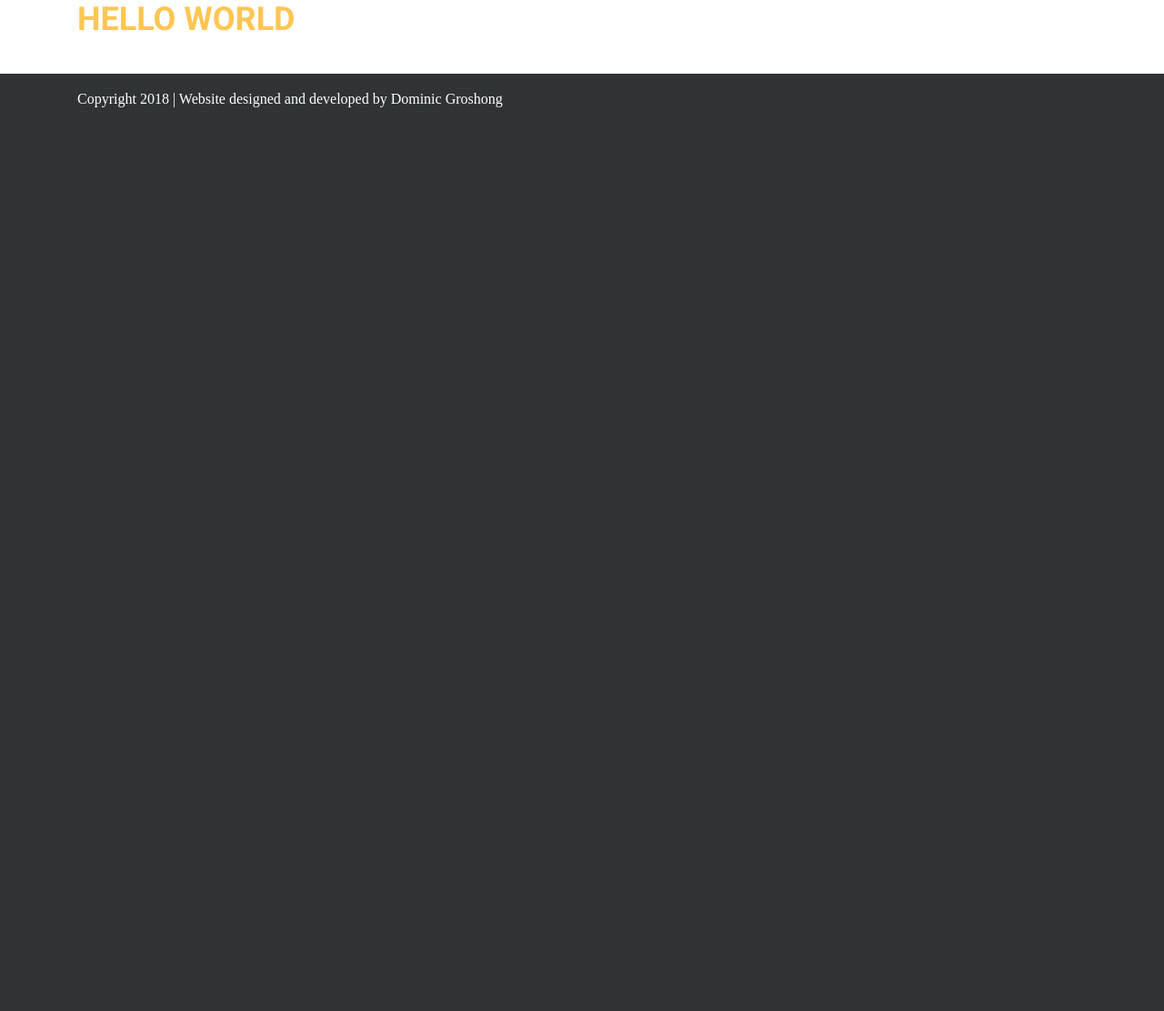
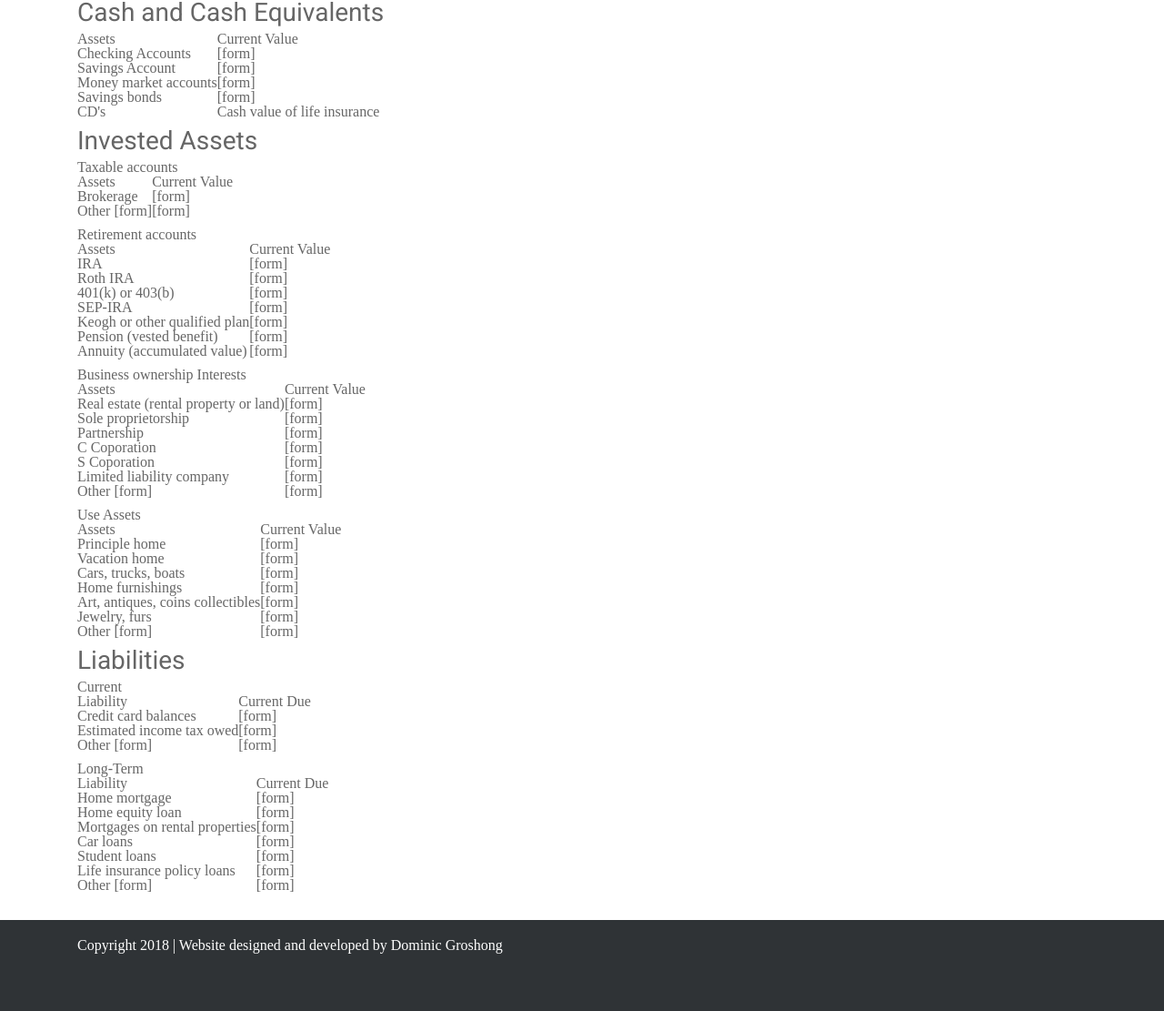
Before and after one commit to Dominic-Groshong/xzonos.github.io, a Jekyll site: the page HW2/index.html, which Jekyll copies as it is, in a window 1280 px wide. Shown: the whole page at 91% size. Built offline with Jekyll 4.4.1, drawn with Linux system fonts in a browser that asks for light colours; nearby versions of some CDN libraries; before the commit the page ends 900 px from its top, so only the background shows below that.

Commit message:
Adding rough table layout

```diff
--- a/HW2/css/styles.css
+++ b/HW2/css/styles.css
@@ -238,12 +238,14 @@ aside h1{
 /**********************
 			Table  Elements
 ***********************/
-.left{
-	padding-right: 20px;
+table{
+	margin-bottom: 10px;
 }
 
-.right{
-	padding-left: 20px;
+caption{
+	padding: 10px;
+	background: black;
+	color: white;
 }
 
 /***********************
--- a/HW2/index.html
+++ b/HW2/index.html
@@ -1,6 +1,7 @@
 <!doctype html>
 
 <html>
+
 <head>
   <meta charset="utf-8">
 
@@ -9,7 +10,7 @@
   <link rel="stylesheet" href="css/styles.css">
 
   <script src="https://cdnjs.cloudflare.com/ajax/libs/popper.js/1.12.9/umd/popper.min.js" integrity="sha384-ApNbgh9B+Y1QKtv3Rn7W3mgPxhU9K/ScQsAP7hUibX39j7fakFPskvXusvfa0b4Q" crossorigin="anonymous"></script>
-	<script src="https://stackpath.bootstrapcdn.com/bootstrap/4.1.3/js/bootstrap.min.js" ></script>
+  <script src="https://stackpath.bootstrapcdn.com/bootstrap/4.1.3/js/bootstrap.min.js"></script>
 </head>
 
 <body>
@@ -20,8 +21,275 @@
 
   <div class="container body-copy">
     <div class="row">
-			<div class="col">
-				<h1>Hello World</h1>
+      <div class="col-lg-12">
+        <h2>Cash and Cash Equivalents</h2>
+        <table>
+          <tr>
+            <th>Assets</th>
+            <th>Current Value</th>
+          </tr>
+
+          <tr>
+            <td>Checking Accounts</td>
+            <td>[form]</td>
+          </tr>
+
+          <tr>
+            <td>Savings Account</td>
+            <td>[form]</td>
+          </tr>
+
+          <tr>
+            <td>Money market accounts</td>
+            <td>[form]</td>
+          </tr>
+
+          <tr>
+            <td>Savings bonds</td>
+            <td>[form]</td>
+          </tr>
+
+          <tr>
+            <td>CD's</td>
+            <td>Cash value of life insurance</td>
+          </tr>
+        </table>
+
+        <h2>Invested Assets</h2>
+
+        <table>
+          <tr>
+            <th colspan="2">Taxable accounts</th>
+          </tr>
+
+          <tr>
+            <th>Assets</th>
+            <th>Current Value</th>
+          </tr>
+
+          <tr>
+            <td>Brokerage</td>
+            <td>[form]</td>
+          </tr>
+
+          <tr>
+            <td>Other [form]</td>
+            <td>[form]</td>
+          </tr>
+        </table>
+
+
+        <table>
+          <tr>
+            <th colspan="2">Retirement accounts</th>
+          </tr>
+
+          <tr>
+            <th>Assets</th>
+            <th>Current Value</th>
+          </tr>
+
+          <tr>
+            <td>IRA</td>
+            <td>[form]</td>
+          </tr>
+
+          <tr>
+            <td>Roth IRA</td>
+            <td>[form]</td>
+          </tr>
+
+          <tr>
+            <td>401(k) or 403(b)</td>
+            <td>[form]</td>
+          </tr>
+
+          <tr>
+            <td>SEP-IRA</td>
+            <td>[form]</td>
+          </tr>
+
+          <tr>
+            <td>Keogh or other qualified plan</td>
+            <td>[form]</td>
+          </tr>
+
+          <tr>
+            <td>Pension (vested benefit)</td>
+            <td>[form]</td>
+          </tr>
+
+          <tr>
+            <td>Annuity (accumulated value)</td>
+            <td>[form]</td>
+          </tr>
+
+        </table>
+
+        <table>
+          <tr>
+            <th colspan="2">Business ownership Interests</th>
+          </tr>
+
+          <tr>
+            <th>Assets</th>
+            <th>Current Value</th>
+          </tr>
+
+          <tr>
+            <td>Real estate (rental property or land)</td>
+            <td>[form]</td>
+          </tr>
+
+          <tr>
+            <td>Sole proprietorship</td>
+            <td>[form]</td>
+          </tr>
+
+          <tr>
+            <td>Partnership</td>
+            <td>[form]</td>
+          </tr>
+
+          <tr>
+            <td>C Coporation</td>
+            <td>[form]</td>
+          </tr>
+
+          <tr>
+            <td>S Coporation</td>
+            <td>[form]</td>
+          </tr>
+
+          <tr>
+            <td>Limited liability company</td>
+            <td>[form]</td>
+          </tr>
+
+          <tr>
+            <td>Other [form]</td>
+            <td>[form]</td>
+          </tr>
+
+        </table>
+
+        <table>
+          <tr>
+            <th colspan="2">Use Assets</th>
+          </tr>
+
+          <tr>
+            <th>Assets</th>
+            <th>Current Value</th>
+          </tr>
+
+          <tr>
+            <td>Principle home</td>
+            <td>[form]</td>
+          </tr>
+
+          <tr>
+            <td>Vacation home</td>
+            <td>[form]</td>
+          </tr>
+
+          <tr>
+            <td>Cars, trucks, boats</td>
+            <td>[form]</td>
+          </tr>
+
+          <tr>
+            <td>Home furnishings</td>
+            <td>[form]</td>
+          </tr>
+
+          <tr>
+            <td>Art, antiques, coins collectibles</td>
+            <td>[form]</td>
+          </tr>
+
+          <tr>
+            <td>Jewelry, furs</td>
+            <td>[form]</td>
+          </tr>
+
+          <tr>
+            <td>Other [form]</td>
+            <td>[form]</td>
+          </tr>
+        </table>
+
+        <h2>Liabilities</h2>
+        <table>
+          <tr>
+            <th colspan="2">Current</th>
+          </tr>
+          <tr>
+            <th>Liability</th>
+            <th>Current Due</th>
+          </tr>
+
+          <tr>
+            <td>Credit card balances</td>
+            <td>[form]</td>
+          </tr>
+
+          <tr>
+            <td>Estimated income tax owed</td>
+            <td>[form]</td>
+          </tr>
+
+          <tr>
+            <td>Other [form]</td>
+            <td>[form]</td>
+          </tr>
+        </table>
+
+        <table>
+          <tr>
+            <th colspan="2">Long-Term</th>
+          </tr>
+          <tr>
+            <th>Liability</th>
+            <th>Current Due</th>
+          </tr>
+
+          <tr>
+            <td>Home mortgage</td>
+            <td>[form]</td>
+          </tr>
+
+          <tr>
+            <td>Home equity loan</td>
+            <td>[form]</td>
+          </tr>
+
+          <tr>
+            <td>Mortgages on rental properties</td>
+            <td>[form]</td>
+          </tr>
+
+          <tr>
+            <td>Car loans</td>
+            <td>[form]</td>
+          </tr>
+
+          <tr>
+            <td>Student loans</td>
+            <td>[form]</td>
+          </tr>
+
+          <tr>
+            <td>Life insurance policy loans</td>
+            <td>[form]</td>
+          </tr>
+
+          <tr>
+            <td>Other [form]</td>
+            <td>[form]</td>
+          </tr>
+        </table>
+
       </div>
     </div>
   </div>
@@ -32,7 +300,8 @@
     </div>
   </footer>
 
-<script src="js/jquery.min.js" ></script>
+  <script src="js/jquery.min.js"></script>
 
 </body>
+
 </html>
```
Also changed, not shown: 1 other file. Lines whose indentation alone changed are shown as unchanged.
